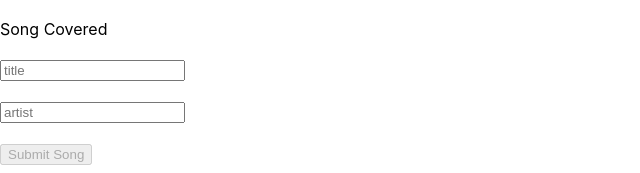
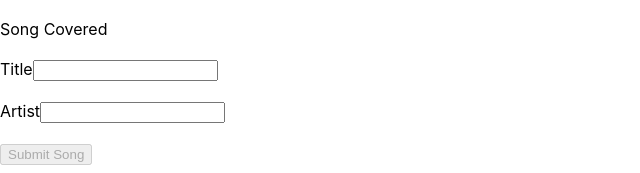
Before and after one commit to giorgiovh/song-tag, a React (Create React App) app: page / in a window 1280 px wide. Shown: the part 210-383 px from the top of the page, without its empty margins (0-640 px from the left). Built offline with nearby package versions, Linux system fonts and the light colour scheme; the HTML template or start-up script is replaced by a standard one.

Commit message:
adds labels to inputs

```diff
--- a/src/components/ArtistInput.js
+++ b/src/components/ArtistInput.js
@@ -1,10 +1,10 @@
 const ArtistInput = (props) => {
     return (
         <>
+            <span>Artist</span>
             <input
                 type="text"
                 name="artistCovered"
-                placeholder="artist"
                 value={props.artistCovered}
                 onChange={props.handleChange}
                 required
--- a/src/components/TitleInput.js
+++ b/src/components/TitleInput.js
@@ -1,10 +1,10 @@
 const TitleInput = (props) => {
     return (
         <>
+            <span>Title</span>
             <input
                 type="text"
                 name="titleCovered"
-                placeholder="title"
                 value={props.titleCovered}
                 onChange={props.handleChange}
                 required
```
